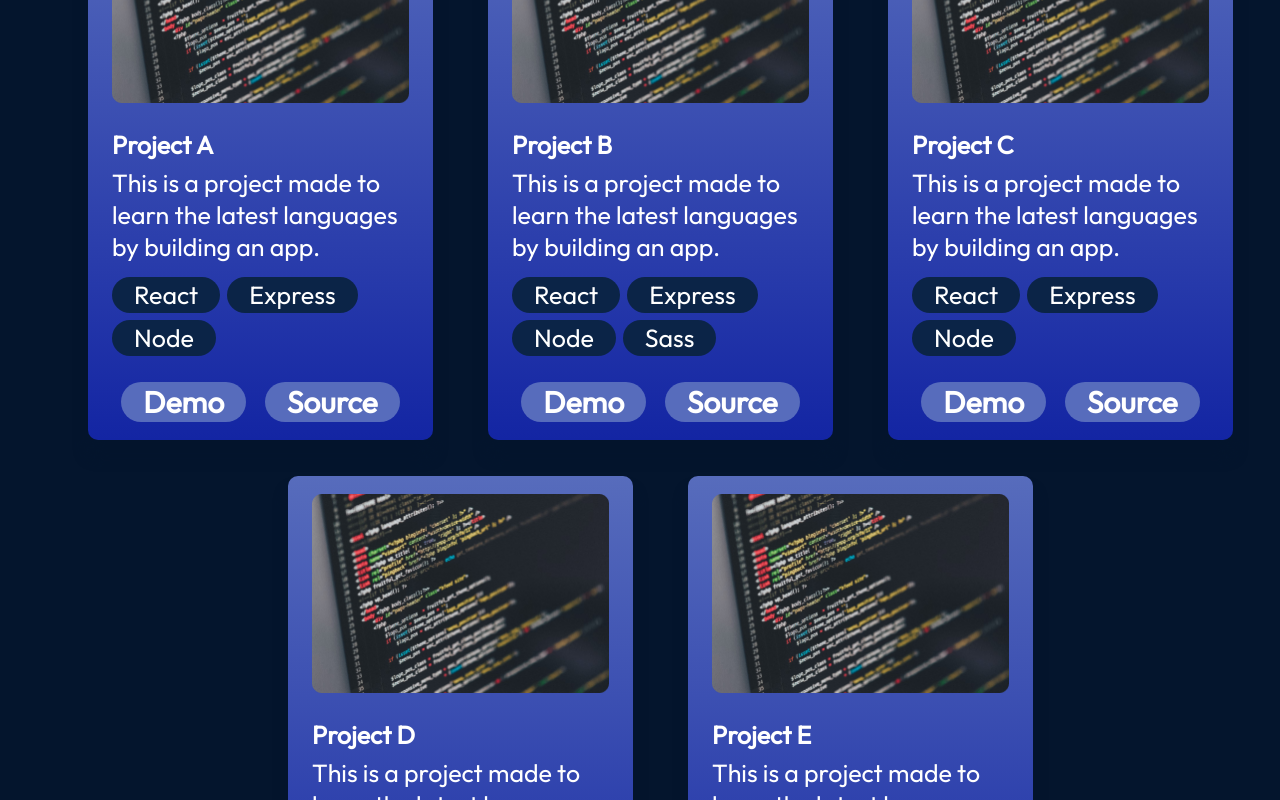
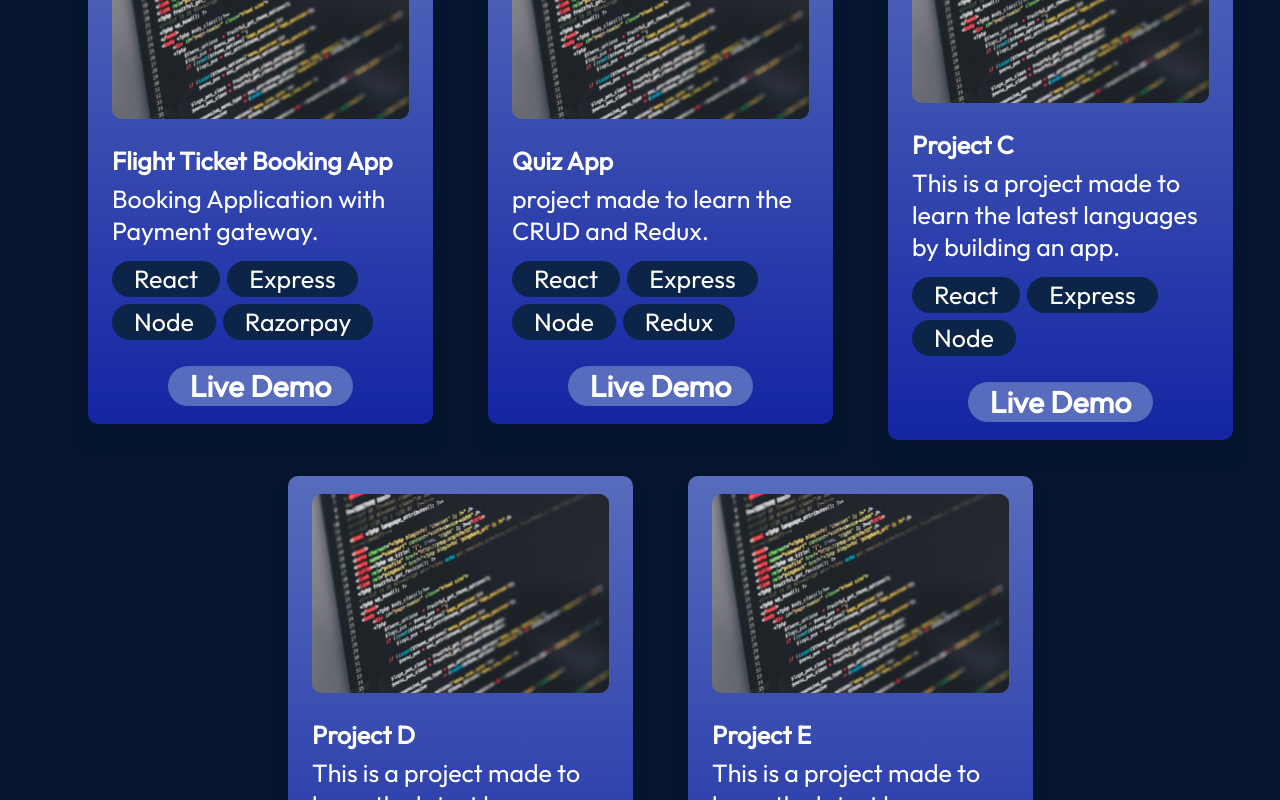
Before and after one commit to Arul-1911/Portfolio, a React (Vite) app: page / in a window 1280 px wide. Shown: the part 2500-3300 px from the top of the page. Built offline with nearby package versions, Linux system fonts and the light colour scheme.

Commit message:
projects added

```diff
--- a/src/components/projects/Project.jsx
+++ b/src/components/projects/Project.jsx
@@ -34,11 +34,9 @@ function Project() {
                 </ul>
                 <div className={styles.links}>
                   <a href={project.demo} target='_blank' className={styles.link}>
-                    Demo
+                   Live Demo
                   </a>
-                  <a href={project.source} className={styles.link} target='_blank'>
-                    Source
-                  </a>
+
                 </div>
               </div>
             );
--- a/src/data/projects.json
+++ b/src/data/projects.json
@@ -1,18 +1,18 @@
 [
   {
-    "title": "Project A",
+    "title": "Flight Ticket Booking App",
     "imageSrc": "projects/project.png",
-    "description": "This is a project made to learn the latest languages by building an app.",
-    "skills": ["React", "Express", "Node"],
-    "demo": "https://www.example.com",
+    "description": "Booking Application with Payment gateway.",
+    "skills": ["React", "Express", "Node", "Razorpay"],
+    "demo": "https://kiwi-flight-booking.vercel.app/",
     "source": "https://www.github.com"
   },
   {
-    "title": "Project B",
+    "title": "Quiz App",
     "imageSrc": "projects/project.png",
-    "description": "This is a project made to learn the latest languages by building an app.",
-    "skills": ["React", "Express", "Node", "Sass"],
-    "demo": "https://www.example.com",
+    "description": "project made to learn the CRUD and Redux.",
+    "skills": ["React", "Express", "Node", "Redux"],
+    "demo": "https://mern-quiz-app-frontend.vercel.app/",
     "source": "https://www.github.com"
   },
   {
```
